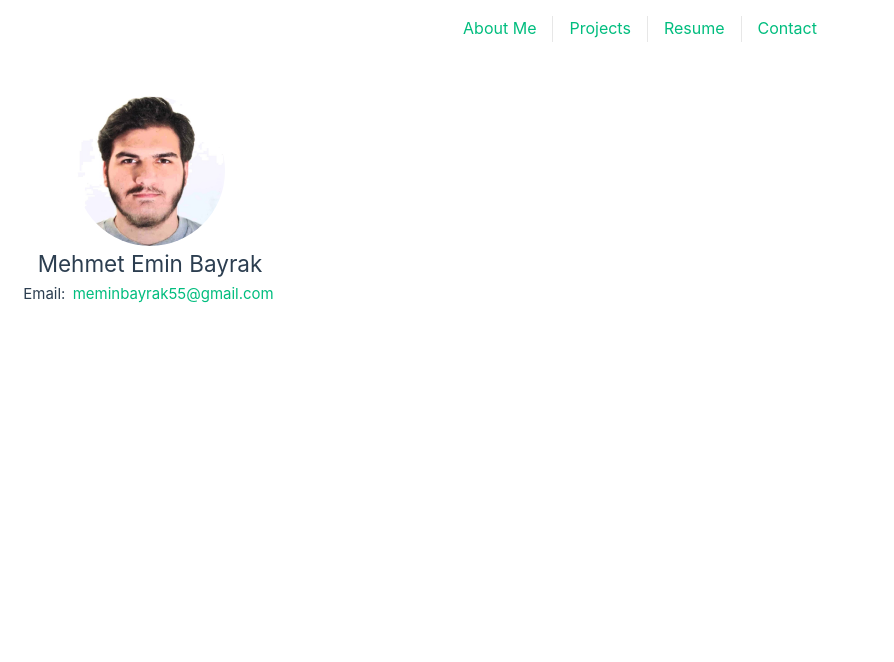
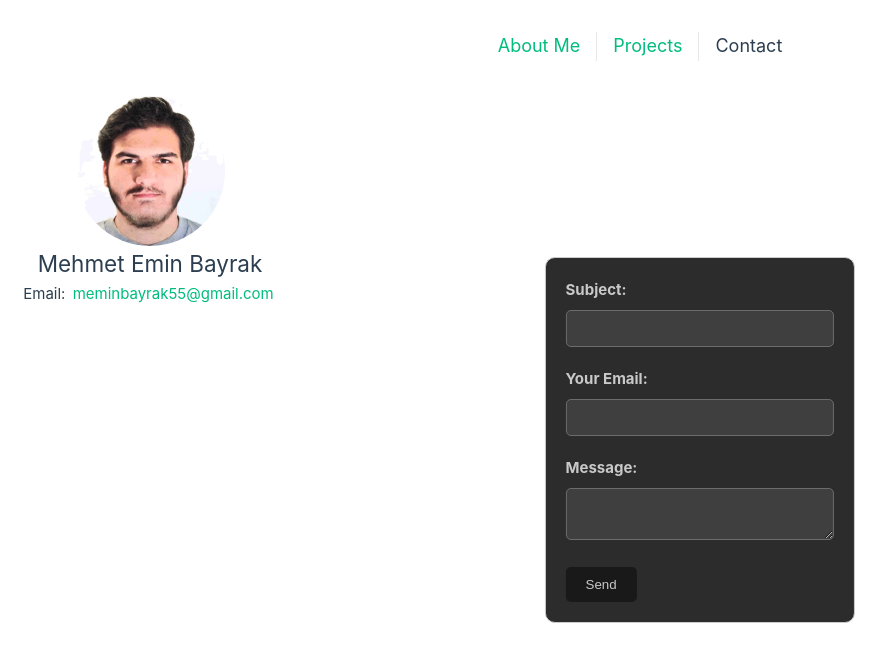
Before and after one commit to Meminn/Meminn.github.io, a Vue app in the folder my-portfolio/: page /ds/contact in a window 1280 px wide. Shown: the top 662 px of the page, without its empty margins (0-894 px from the left). Built offline with nearby package versions, Linux system fonts and the light colour scheme.

Commit message:
Refactor portfolio structure by removing old views and adding new data scientist and backend sections

```diff
--- a/my-portfolio/src/App.vue
+++ b/my-portfolio/src/App.vue
@@ -1,6 +1,16 @@
 <script setup>
-import { RouterLink, RouterView } from 'vue-router'
-import Sidebar from './components/Sidebar.vue'
+import { RouterLink, RouterView, useRoute } from 'vue-router';
+import Sidebar from './components/Sidebar.vue';
+
+const route = useRoute();
+
+// Extract the dynamic role base path (e.g., "/b" or "/ds")
+import { computed } from 'vue';
+
+const basePath = computed(() => {
+  const pathSegment = route.path.split('/')[1];
+  return ['b', 'f', 'de', 'ds'].includes(pathSegment) ? `/${pathSegment}` : '/b';
+});
 </script>
 
 <template>
@@ -8,11 +18,12 @@ import Sidebar from './components/Sidebar.vue'
     <Sidebar class="sidebar" />
     <div class="main-content">
       <nav class="topbar">
-        <RouterLink to="/">About Me</RouterLink>
-        <RouterLink to="/projects">Projects</RouterLink>
-        <RouterLink to="/resume">Resume</RouterLink>
-        <RouterLink to="/contact">Contact</RouterLink>
+        <!-- Use dynamic basePath for navigation -->
+        <RouterLink :to="basePath">About Me</RouterLink>
+        <RouterLink :to="`${basePath}/projects`">Projects</RouterLink>
+        <RouterLink :to="`${basePath}/contact`">Contact</RouterLink>
       </nav>
+
       <div class="content">
         <RouterView />
       </div>
@@ -21,39 +32,36 @@ import Sidebar from './components/Sidebar.vue'
 </template>
 
 <style scoped>
+.main-content {
+  position: fixed;
+  top: 80px;
+  left: 300px;
+  right: 0;
+  bottom: 0;
+  width: calc(100% - 200px);
+  overflow-y: auto;
+}
+
 .sidebar {
   position: fixed;
-    top: 0px; /* Adjust based on topbar height */
+  top: 0;
   left: 0;
   width: 300px;
+  height: 100vh;
   padding: 1rem;
   overflow-y: auto;
   display: flex;
   flex-direction: column;
-    align-items: center; /* Center content horizontally */
-  }
-
-  .content {
-    justify-content: center;
-    margin: 80px 0 0 220px; /* Adjust based on topbar and sidebar width */
-    padding: 1rem;
-  }
-
-header {
-  line-height: 1.5;
-  max-height: 100vh;
-}
-
-.logo {
-  display: block;
-  margin: 0 auto 2rem;
+  align-items: center;
+  z-index: 1000;
+  background-color: var(--color-background);
 }
 
 .topbar {
   width: 100%;
-  font-size: 12px;
-  text-align: center; /* Center items */
-  margin-top: 2rem;
+  font-size: 18px;
+  text-align: center;
+  margin: 2rem auto 0;
   position: fixed;
   top: 0;
   left: 0;
@@ -79,38 +87,14 @@ header {
 }
 
 @media (min-width: 1024px) {
-  header {
-    display: flex;
-    place-items: center;
-    padding-right: calc(var(--section-gap) / 2);
-  }
-
-  .logo {
-    margin: 0 2rem 0 0;
-  }
-
-  header .wrapper {
-    display: flex;
-    place-items: flex-start;
-    flex-wrap: wrap;
-  }
-
-  .topbar {
-    text-align: center; /* Center items */
-    margin-left: 0;
-    font-size: 1rem;
-    padding: 1rem 0;
-    margin-top: 0;
-  }
-
   .sidebar {
-    top: 80px; /* Adjust based on topbar height */
-    height: calc(100vh - 80px); /* Adjust based on topbar height */
-    align-items: center; /* Center content horizontally */
+    top: 80px;
+    height: calc(100vh - 80px);
+    align-items: center;
   }
 
   .content {
-    margin: 100px 0 0 220px; /* Adjust based on topbar and sidebar width */
+    margin: 0px 0 0 00px;
   }
 }
 </style>
--- a/my-portfolio/src/router/index.js
+++ b/my-portfolio/src/router/index.js
@@ -1,33 +1,38 @@
-import { createRouter, createWebHistory } from 'vue-router'
-import AboutView from '../views/AboutMe.vue'
-import ProjectsView from '../views/Projects.vue'
-import ResumeView from '../views/Resume.vue'
-import ContactView from '../views/Contact.vue'
+import { createRouter, createWebHistory } from 'vue-router';
+
+import Contact from '../views/Contact.vue';
+
+// Backend Engineer Views
+import BackendAbout from '../views/backend/AboutMe.vue';
+import BackendProjects from '../views/backend/Projects.vue';
+
+
+// Data Scientist Views
+import DSAbout from '../views/data-scientist/AboutMe.vue';
+import DSProjects from '../views/data-scientist/Projects.vue';
+
+const routes = [
+  {
+    path: '/b',
+    children: [
+      { path: '', name: 'backend-about', component: BackendAbout },
+      { path: 'projects', name: 'backend-projects', component: BackendProjects },
+      { path: 'contact', name: 'backend-contact', component: Contact },
+    ],
+  },
+  {
+    path: '/ds',
+    children: [
+      { path: '', name: 'ds-about', component: DSAbout },
+      { path: 'projects', name: 'ds-projects', component: DSProjects },
+      { path: 'contact', name: 'ds-contact', component: Contact },
+    ],
+  },
+];
 
 const router = createRouter({
   history: createWebHistory(import.meta.env.BASE_URL),
-  routes: [
-    {
-      path: '/',
-      name: 'about',
-      component: AboutView,
-    },
-    {
-      path: '/projects',
-      name: 'projects',
-      component: ProjectsView,
-    },
-    {
-      path: '/resume',
-      name: 'resume',
-      component: ResumeView,
-    },
-    {
-      path: '/contact',
-      name: 'contact',
-      component: ContactView,
-    },
-  ],
-})
+  routes,
+});
 
-export default router
+export default router;
--- a/my-portfolio/src/views/Contact.vue
+++ b/my-portfolio/src/views/Contact.vue
@@ -1,9 +1,9 @@
- <template>
-  <form @submit.prevent="sendEmail">
-    <label for="name">Name:</label>
-    <input type="text" id="name" v-model="form.name" required />
+<template>
+  <form @submit.prevent="sendEmail" class="contact-form">
+    <label for="subject">Subject:</label>
+    <input type="text" id="subject" v-model="form.subject" required />
 
-    <label for="email">Email:</label>
+    <label for="email">Your Email:</label>
     <input type="email" id="email" v-model="form.email" required />
 
     <label for="message">Message:</label>
@@ -19,15 +19,68 @@ import emailjs from 'emailjs-com';
 export default {
   data() {
     return {
-      form: { name: '', email: '', message: '' },
+      form: { subject: '', email: '', message: '' },
     };
   },
   methods: {
     sendEmail() {
-      emailjs.send('service_id', 'template_id', this.form, 'user_id')
+      const templateParams = {
+        subject: this.form.subject,
+        email: this.form.email,
+        message: this.form.message,
+        to_email: 'meminbayrak@gmail.com'
+      };
+      emailjs.send('service_id', 'template_id', templateParams, 'user_id')
         .then(response => alert('Message Sent!'))
         .catch(error => alert('Failed to send message.'));
     },
   },
 };
 </script>
+
+<style scoped>
+.contact-form {
+  max-width: 800px;
+  margin: 0 auto;
+  padding: 20px;
+  border: 1px solid #ccc;
+  border-radius: 10px;
+  background-color: #2c2c2c;
+  position: absolute;
+  top: 50%;
+  left: 37%;
+  transform: translate(-50%, -50%);
+}
+
+.contact-form label {
+  color:#c9c9c9;
+  display: block;
+  margin-bottom: 8px;
+  font-weight: bold;
+}
+
+.contact-form input,
+.contact-form textarea {
+  width: 100%;
+  padding: 10px;
+  margin-bottom: 20px;
+  border: 1px solid #6c6c6c;
+  border-radius: 5px;
+  background-color:#3f3f3f;
+  color:#c9c9c9;
+}
+
+.contact-form button {
+  display: inline-block;
+  padding: 10px 20px;
+  color: #c9c9c9;
+  background-color: #191919;
+  border: #ccc;
+  border-radius: 5px;
+  cursor: pointer;
+}
+
+.contact-form button:hover {
+  background-color: #404040;
+}
+</style>
--- a/my-portfolio/src/views/Resume.vue
+++ /dev/null
@@ -1,6 +0,0 @@
-<template>
-  <section>
-    <h2>Resume</h2>
-    <a href="/resume.pdf" download class="btn">Download Resume</a>
-  </section>
-</template>
--- /dev/null
+++ b/my-portfolio/src/views/backend/AboutMe.vue
@@ -0,0 +1,100 @@
+<template>
+  <div class="about">
+    <h1>About Me</h1>
+    <p>Hi, I'm Mehmet Emin Bayrak, a recent Computer Science graduate with a strong foundation in backend development. I am proficient in building scalable, secure, and efficient systems using Java Spring Boot and SQL databases. I am seeking to contribute my backend expertise to develop reliable applications.</p>
+
+    <h2>Objective</h2>
+    <p>To leverage my technical skills and experience in backend development to contribute to the success of a dynamic team and develop reliable applications.</p>
+
+    <h2>Technical Skills</h2>
+    <ul>
+      <li><strong>Backend Development:</strong> Java Spring Boot, Node.js</li>
+      <li><strong>Databases:</strong> PostgreSQL, MySQL, SQLite</li>
+      <li><strong>APIs:</strong> RESTful APIs, Postman</li>
+      <li><strong>Cloud Technologies:</strong> AWS</li>
+      <li><strong>Version Control:</strong> Git, Bitbucket</li>
+      <li><strong>Programming Languages:</strong> Java, Python, C++</li>
+      <li><strong>Languages:</strong> English (Professional), Turkish (Native), German (Beginner)</li>
+    </ul>
+
+    <h2>Contact</h2>
+    <ul>
+      <li><strong>Phone:</strong> (+90) 5057208134</li>
+      <li><strong>Email:</strong> <a href="mailto:meminbayrak55@gmail.com">meminbayrak55@gmail.com</a></li>
+      <li><strong>LinkedIn:</strong> <a href="https://linkedin.com/in/mehmet-eminbayrak" target="_blank">linkedin.com/in/mehmet-eminbayrak</a></li>
+      <li><strong>GitHub:</strong> <a href="https://github.com/Meminn" target="_blank">github.com/Meminn</a></li>
+    </ul>
+
+    <h2>Professional Experience</h2>
+    <ul>
+      <li><strong><b>Network Specialist Intern</b></strong> - Gelecek Varlık Yönetimi A.Ş. | July 2022 - September 2022
+        <ul>
+          <li>Designed and simulated the network topology using Packet Tracer.</li>
+          <li>Participated in cybersecurity analysis processes.</li>
+        </ul>
+      </li>
+      <li><strong>Commercial Team Member</strong> - SUCyber (Cybersecurity Community) | 2021 – 2022
+        <ul>
+          <li>Created advertisements for events organized by the Sabanci University Cybersecurity Community.</li>
+        </ul>
+      </li>
+      <li><strong>Volunteer</strong> - Sabanci University Civil Involvement Projects | January - June 2020
+        <ul>
+          <li>Engaged with elderly residents in a nursing home, fostering community involvement.</li>
+        </ul>
+      </li>
+    </ul>
+
+    <h2>Education</h2>
+    <ul>
+      <li><strong>Sabanci University, Istanbul</strong> - B.Sc. in Computer Science and Engineering (100% Scholarship)
+        <ul>
+          <li>Minors: Business Analytics, Mind & Behavior</li>
+          <li>GPA: 3.07 / 4.00</li>
+          <li>September 2019 – June 2024</li>
+        </ul>
+      </li>
+      <li><strong>Aziz Atik Science High School, Samsun</strong>
+        <ul>
+          <li>September 2015 - June 2019</li>
+        </ul>
+      </li>
+    </ul>
+  </div>
+</template>
+
+<script>
+export default {
+  name: 'AboutMe'
+}
+</script>
+
+<style scoped>
+.about {
+  padding: 20px;
+  max-width: 800px;
+  margin: 0 auto;
+}
+
+h1, h2 {
+  margin-top: 20px;
+}
+
+ul {
+  list-style-type: none;
+  padding: 0;
+}
+
+li {
+  margin-bottom: 10px;
+}
+
+a {
+  color: #007bff;
+  text-decoration: none;
+}
+
+a:hover {
+  text-decoration: underline;
+}
+</style>
--- /dev/null
+++ b/my-portfolio/src/views/backend/Projects.vue
@@ -0,0 +1,114 @@
+<script setup>
+import { ref } from 'vue';
+
+const projects = ref([
+  {
+    title: 'Vinylbox (Online Store Webpage)',
+    description: [
+      'Built a full-stack web app using React, Java Spring Boot, and PostgreSQL.',
+      'Followed Agile methodology with task tracking in Jira and version control via Bitbucket.',
+      'Utilized Bootstrap library as the frontend framework.'
+    ],
+    technologies: ['React', 'Java Spring Boot', 'PostgreSQL', 'Bootstrap', 'Jira', 'Bitbucket']
+  },
+  {
+    title: 'MovieDB',
+    description: [
+      'Built a PHP and MySQL-based movie database web application using XAMPP.'
+    ],
+    technologies: ['PHP', 'MySQL', 'XAMPP']
+  },
+  {
+    title: 'KoçFinans Predicting Probability of Default for Car Loan Applications',
+    description: [
+      'Created a probability of default model for predicting car loan application results.',
+      'Utilized XGBoost and LightGBM for modeling.',
+      'Implemented SHAP, Lime, and Counterfactual explanation methods for model interpretation.'
+    ],
+    technologies: ['XGBoost', 'LightGBM', 'SHAP', 'Lime', 'Counterfactual']
+  },
+  {
+    title: 'Twitter Bot User & Political Tweet Classification',
+    description: [
+      'Developed models to classify Twitter bot accounts and political tweets using logistic regression, decision trees, and neural networks.'
+    ],
+    technologies: ['Logistic Regression', 'Decision Trees', 'Neural Networks']
+  },
+  {
+    title: 'Dogecoin Prediction',
+    description: [
+      'Analyzed historical Dogecoin data and predicted future closing values using linear regression and neural network regression methods.'
+    ],
+    technologies: ['Linear Regression', 'Neural Network Regression']
+  },
+  {
+    title: 'THz Communication in Healthcare',
+    description: [
+      'Conducted research on THz Communication technologies and their applications in healthcare.'
+    ],
+    technologies: ['THz Communication']
+  }
+]);
+</script>
+
+<template>
+  <main>
+    <section>
+      <h1>My Projects</h1>
+      <div>
+        <div class="project_title" v-for="project in projects" :key="project.title">
+          <h2>{{ project.title }}</h2>
+          <ul class="description-list">
+            <li class="points" v-for="point in project.description" :key="point">{{ point }}</li>
+          </ul>
+          <p><strong>Technologies:</strong> {{ project.technologies.join(', ') }}</p>
+        </div>
+      </div>
+    </section>
+    <section class="resume">
+      <a href="/assets/Mehmet Emin Bayrak CV Backend Developer.pdf" download class="btn">Download my Resume for more information.</a>
+    </section>
+  </main>
+</template>
+
+<style scoped>
+main {
+  padding: 0px;
+  display: flex;
+  flex-direction: column;
+  align-items: center;
+}
+
+h1 {
+  margin-bottom: 20px;
+  font-size: 2em;
+}
+
+.resume {
+  margin-top: 20px;
+  margin-bottom: 50px;
+  justify-content: left;
+}
+
+.project_title {
+  margin-bottom: 20px;
+  padding: 20px;
+  border: 1px solid #c8c8c8;
+  border-radius: 8px;
+  background-color: #2c2c2c;
+}
+
+h2 {
+  margin: 0 0 10px 0;
+  font-size: 1.5em;
+}
+
+p {
+  margin: 5px 0;
+}
+
+.description-list {
+  list-style-type: disc;
+  padding-left: 20px;
+}
+</style>
```
Also changed, not shown: my-portfolio/src/views/data-scientist/AboutMe.vue (renamed from my-portfolio/src/views/AboutMe.vue), my-portfolio/src/views/data-scientist/Projects.vue (renamed from my-portfolio/src/views/Projects.vue), 1 other file (tests, documents, lock files or other folders). Lines whose indentation alone changed are shown as unchanged.
